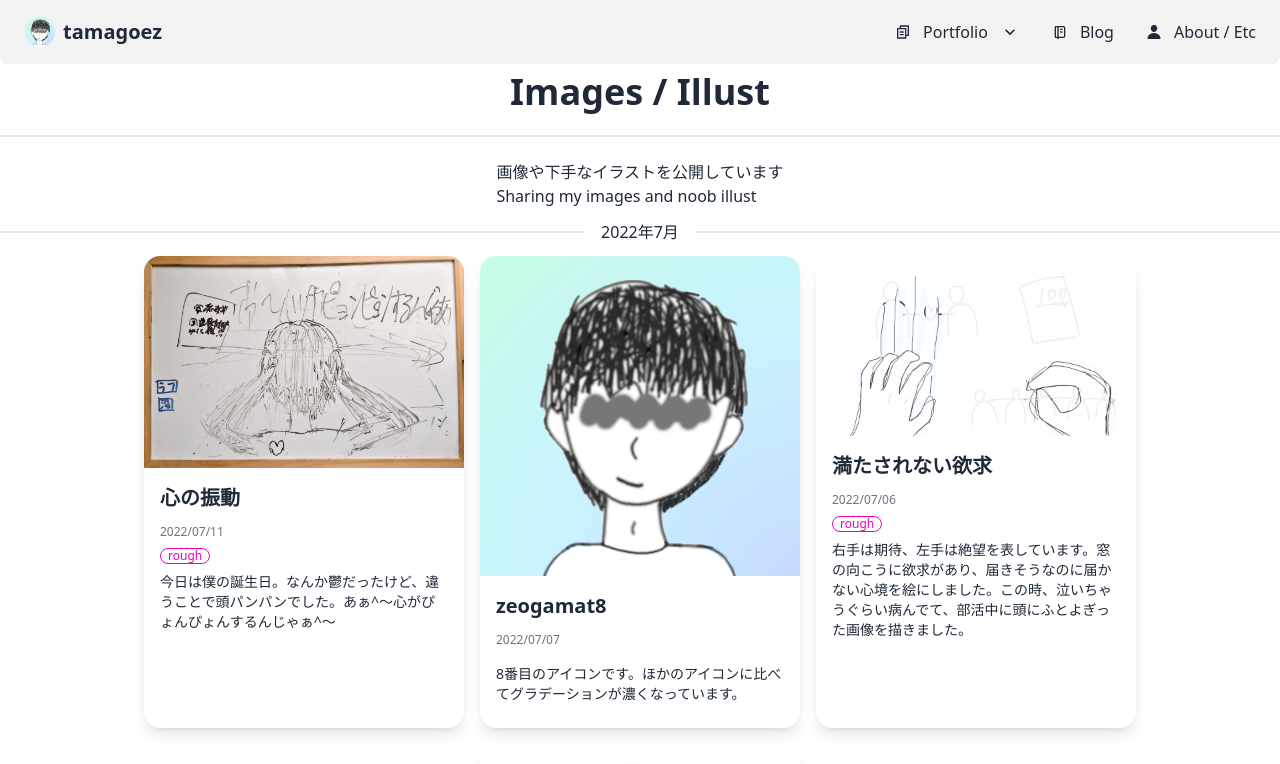
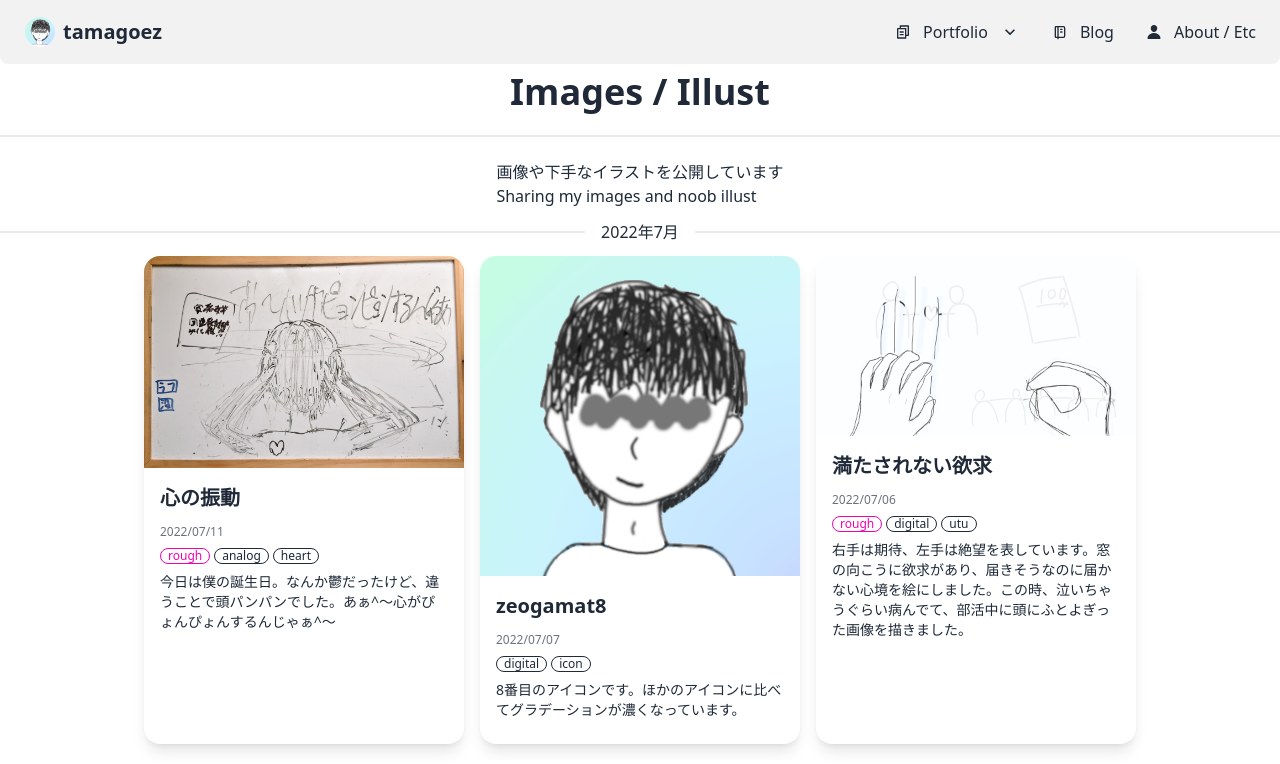
Before and after one commit to tamagoez/tamagoez-website-old, a Next.js app: page /portfolio/images in a window 1280 px wide. Shown: the top 764 px of the page. Built offline with nearby package versions, Linux system fonts and the light colour scheme.

Commit message:
add `return`

```diff
--- a/components/portfoliocard.tsx
+++ b/components/portfoliocard.tsx
@@ -34,10 +34,11 @@ export default function Portfoliocard({
                   rough
                 </div>
               ) : null}
-              {tag.map((x) => {
+              {tag.map((x) => { return (
                 <div className="badge badge-outline badge-sm" key={x}>
                   {x}
                 </div>
+              )
           })}
             </div>
             <p>{description}</p>
--- a/pages/portfolio/images/[url].tsx
+++ b/pages/portfolio/images/[url].tsx
@@ -76,11 +76,11 @@ export default function Illust() {
               rough
             </div>
           ) : null}
-          {data.tag.map((x) => {
+          {data.tag.map((x) => {return (
                 <div className="badge badge-outline badge-sm" key={x}>
                   {x}
                 </div>
-          })}
+              )})}
         </div>
         <span className="text-sm text-gray-500 flex justify-center">
           {data.date}
```
